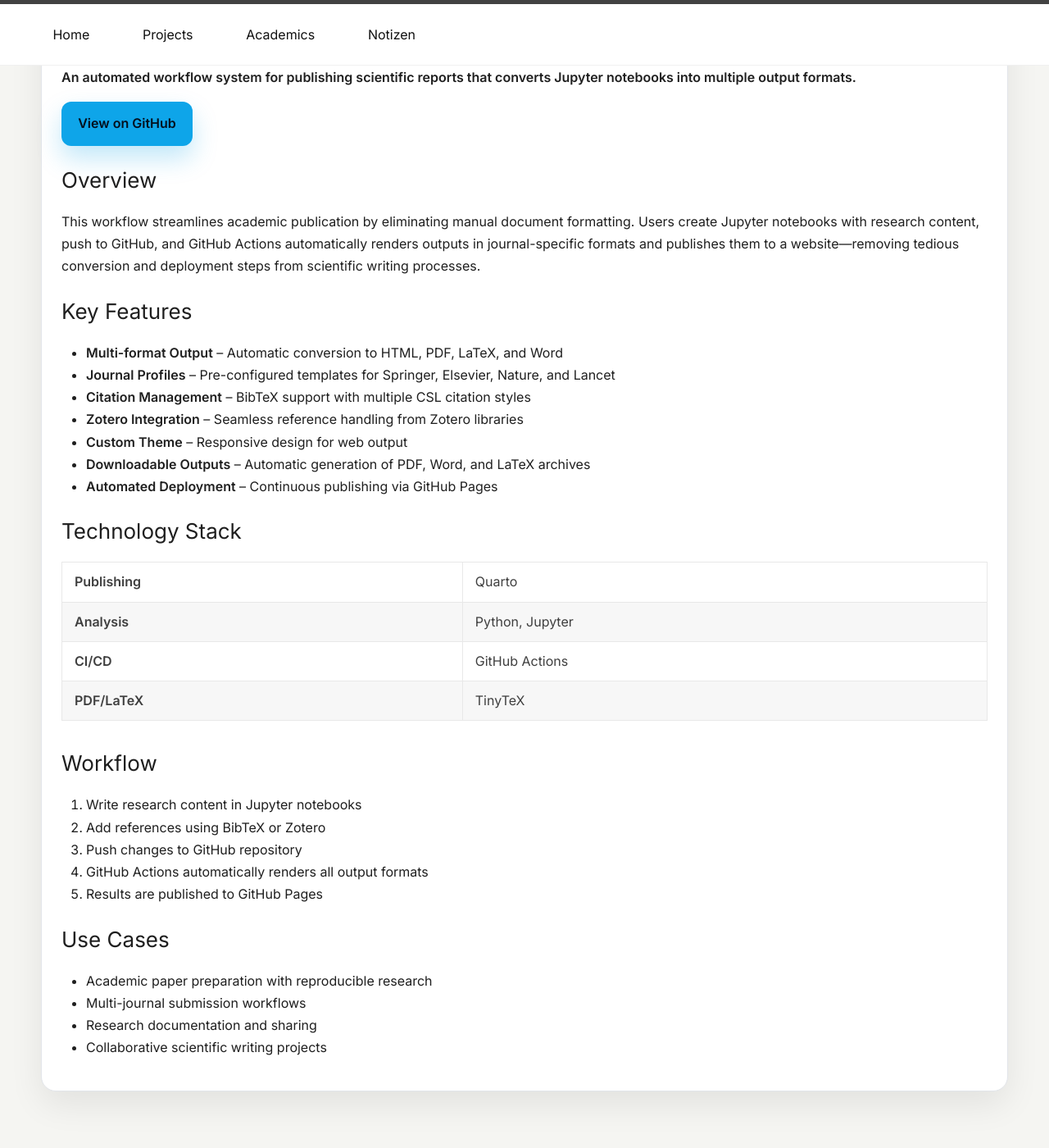
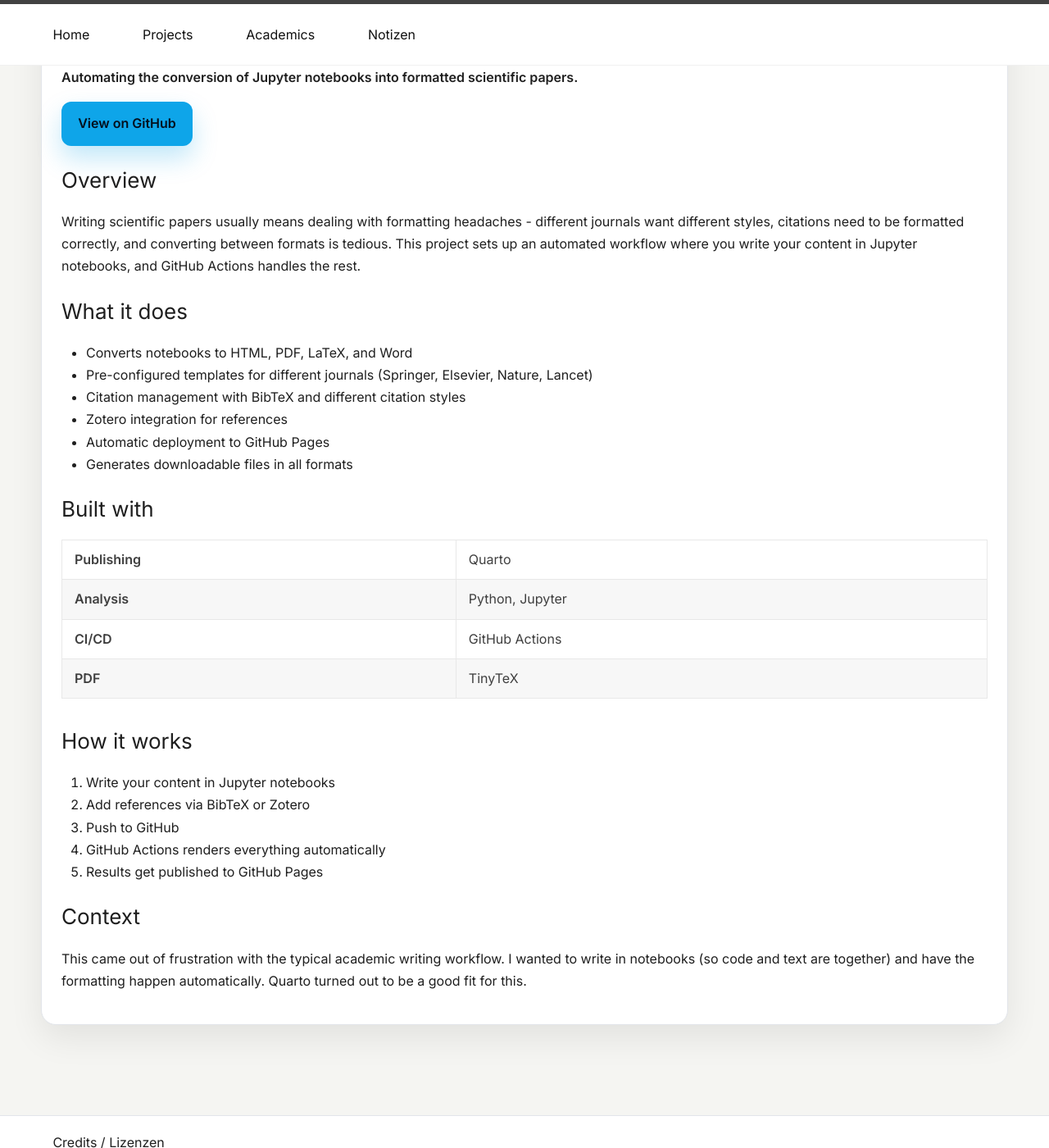
Before and after one commit to werzingerma/werzingerma.github.io, a Jekyll site: the page built from projekte/osws-scientific-report.md, in a window 1280 px wide and 1400 px high, scrolled down 263 px. Shown: the whole window at 82% size. Built offline with Jekyll 4.4.1, drawn with Linux system fonts in a browser that asks for light colours.

Commit message:
feat: add project specific doc

```diff
--- a/projekte/osws-scientific-report.md
+++ b/projekte/osws-scientific-report.md
@@ -8,7 +8,7 @@ permalink: /projekte/osws-scientific-report/
   <p class="pill">Master's Project · Academic · Automation</p>
   <h2>Scientific Report Workflow with Quarto</h2>
 
-  <p><strong>An automated workflow system for publishing scientific reports that converts Jupyter notebooks into multiple output formats.</strong></p>
+  <p><strong>Automating the conversion of Jupyter notebooks into formatted scientific papers.</strong></p>
 
   <p>
     <a href="https://github.com/werzingerma/osws-scientific-report" class="primary-btn" target="_blank">View on GitHub</a>
@@ -16,42 +16,38 @@ permalink: /projekte/osws-scientific-report/
 
   <h3>Overview</h3>
   <p>
-    This workflow streamlines academic publication by eliminating manual document formatting. Users create Jupyter notebooks with research content, push to GitHub, and GitHub Actions automatically renders outputs in journal-specific formats and publishes them to a website—removing tedious conversion and deployment steps from scientific writing processes.
+    Writing scientific papers usually means dealing with formatting headaches - different journals want different styles, citations need to be formatted correctly, and converting between formats is tedious. This project sets up an automated workflow where you write your content in Jupyter notebooks, and GitHub Actions handles the rest.
   </p>
 
-  <h3>Key Features</h3>
+  <h3>What it does</h3>
   <ul>
-    <li><strong>Multi-format Output</strong> – Automatic conversion to HTML, PDF, LaTeX, and Word</li>
-    <li><strong>Journal Profiles</strong> – Pre-configured templates for Springer, Elsevier, Nature, and Lancet</li>
-    <li><strong>Citation Management</strong> – BibTeX support with multiple CSL citation styles</li>
-    <li><strong>Zotero Integration</strong> – Seamless reference handling from Zotero libraries</li>
-    <li><strong>Custom Theme</strong> – Responsive design for web output</li>
-    <li><strong>Downloadable Outputs</strong> – Automatic generation of PDF, Word, and LaTeX archives</li>
-    <li><strong>Automated Deployment</strong> – Continuous publishing via GitHub Pages</li>
+    <li>Converts notebooks to HTML, PDF, LaTeX, and Word</li>
+    <li>Pre-configured templates for different journals (Springer, Elsevier, Nature, Lancet)</li>
+    <li>Citation management with BibTeX and different citation styles</li>
+    <li>Zotero integration for references</li>
+    <li>Automatic deployment to GitHub Pages</li>
+    <li>Generates downloadable files in all formats</li>
   </ul>
 
-  <h3>Technology Stack</h3>
+  <h3>Built with</h3>
   <table>
     <tr><td><strong>Publishing</strong></td><td>Quarto</td></tr>
     <tr><td><strong>Analysis</strong></td><td>Python, Jupyter</td></tr>
     <tr><td><strong>CI/CD</strong></td><td>GitHub Actions</td></tr>
-    <tr><td><strong>PDF/LaTeX</strong></td><td>TinyTeX</td></tr>
+    <tr><td><strong>PDF</strong></td><td>TinyTeX</td></tr>
   </table>
 
-  <h3>Workflow</h3>
+  <h3>How it works</h3>
   <ol>
-    <li>Write research content in Jupyter notebooks</li>
-    <li>Add references using BibTeX or Zotero</li>
-    <li>Push changes to GitHub repository</li>
-    <li>GitHub Actions automatically renders all output formats</li>
-    <li>Results are published to GitHub Pages</li>
+    <li>Write your content in Jupyter notebooks</li>
+    <li>Add references via BibTeX or Zotero</li>
+    <li>Push to GitHub</li>
+    <li>GitHub Actions renders everything automatically</li>
+    <li>Results get published to GitHub Pages</li>
   </ol>
 
-  <h3>Use Cases</h3>
-  <ul>
-    <li>Academic paper preparation with reproducible research</li>
-    <li>Multi-journal submission workflows</li>
-    <li>Research documentation and sharing</li>
-    <li>Collaborative scientific writing projects</li>
-  </ul>
+  <h3>Context</h3>
+  <p>
+    This came out of frustration with the typical academic writing workflow. I wanted to write in notebooks (so code and text are together) and have the formatting happen automatically. Quarto turned out to be a good fit for this.
+  </p>
 </div>
```
Also changed, not shown: projekte/insightify.md (+16 -17 lines), projekte/llm-pii-detection.md (+19 -24 lines), projekte/neuroai-snn-gesture-recognition.md (+17 -19 lines), projekte/pocket-arcade.md (+16 -21 lines), projekte/readmeo.md (+13 -18 lines), 1 other file.
